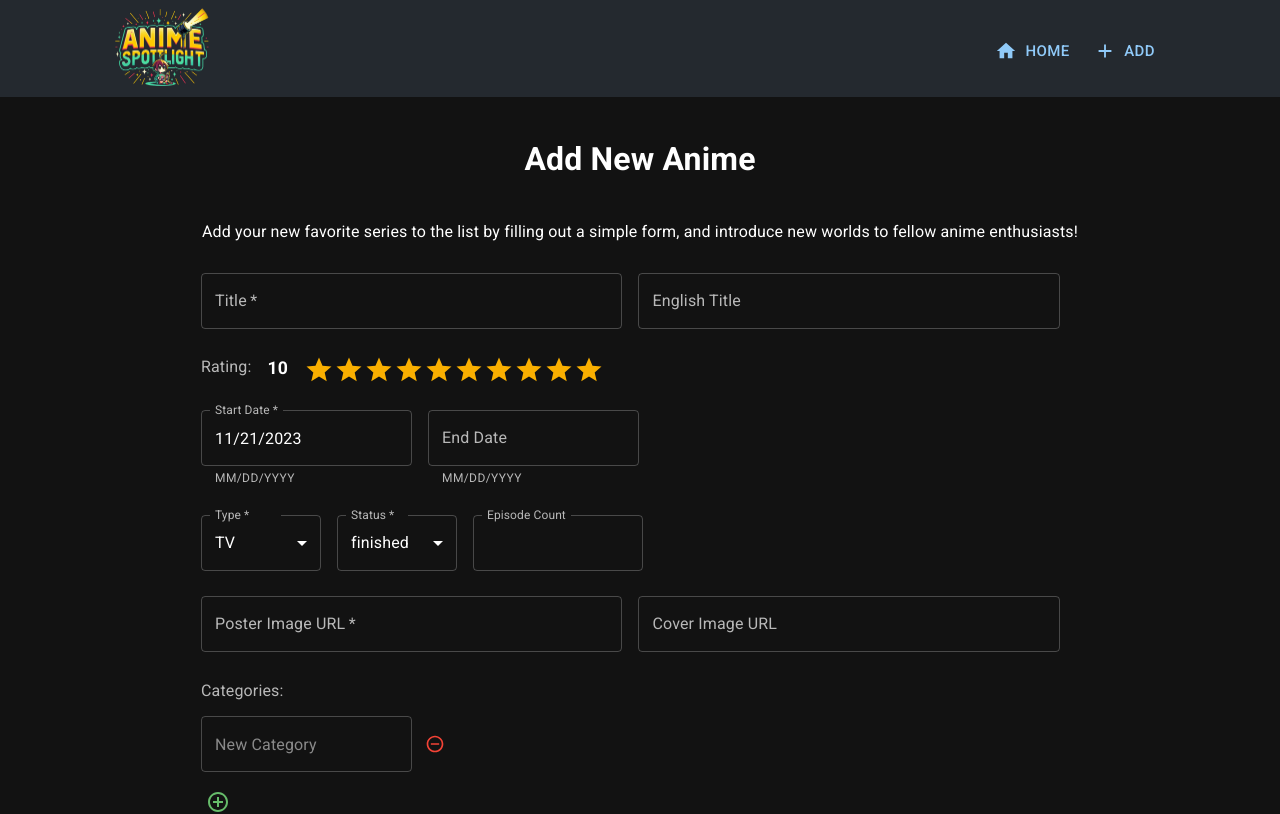
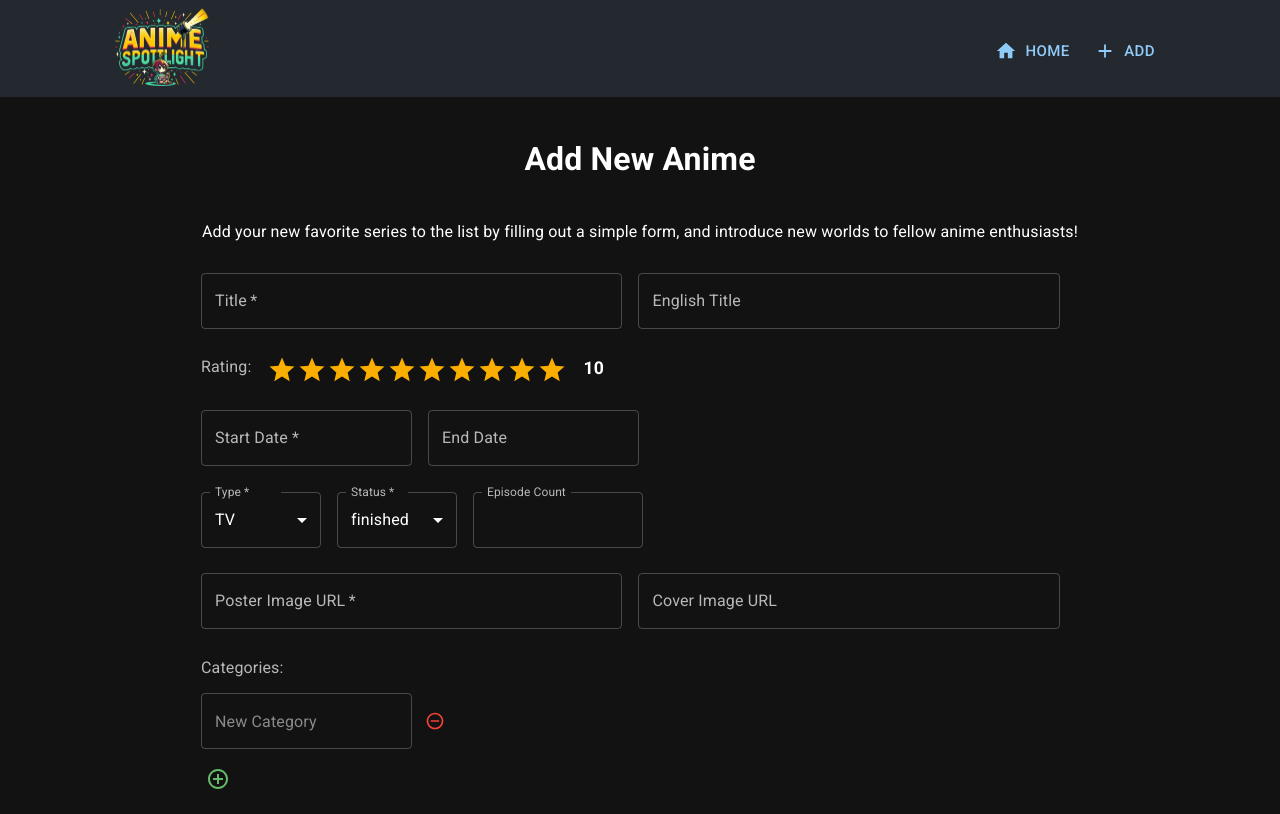
Before and after one commit to plhsu19/anime-spotlight, a Next.js app: page /new-anime in a window 1280 px wide. Shown: the top 814 px of the page. Built offline with nearby package versions, Linux system fonts and the light colour scheme.

Commit message:
[FE-10][Form] finish rating validation & dates binding updates with status/startDate changes

```diff
--- a/src/components/anime-form.tsx
+++ b/src/components/anime-form.tsx
@@ -32,9 +32,9 @@ export default function AnimeForm({
     enTitle: '',
     description: '',
     rating: 10,
-    startDate: dayjs().format(dateFormat),
+    startDate: null,
+    subtype: Subtype.TV,
     endDate: null,
-    subtype: Subtype.TV,
     status: Status.FINISHED,
     posterImage: '',
     coverImage: '',
@@ -45,8 +45,9 @@ export default function AnimeForm({
   const [errors, setErrors] = useState<ErrorsState>({});
 
   if (
-    fields.startDate !== 'Invalid Date' &&
-    preStartDate !== fields.startDate
+    preStartDate !== fields.startDate &&
+    fields.startDate !== null &&
+    fields.status === Status.FINISHED
   ) {
     setFields({ ...fields, endDate: fields.startDate });
     setPreStartDate(fields.startDate);
@@ -92,11 +93,7 @@ export default function AnimeForm({
   };
 
   const handleChange = (
-    event:
-      | React.ChangeEvent<HTMLInputElement | HTMLTextAreaElement>
-      | React.SyntheticEvent
-      | SelectChangeEvent<string>,
-    value?: number | null
+    event: React.ChangeEvent<HTMLInputElement | HTMLTextAreaElement>
   ): void => {
     if (event.target.name === 'episodeCount') {
       setFields({
@@ -108,12 +105,41 @@ export default function AnimeForm({
     } else {
       setFields({
         ...fields,
-        [event.target.name]: value !== undefined ? value : event.target.value
+        [event.target.name]: event.target.value
       });
     }
   };
 
-  // for text fields onBlur: trim the value and validate
+  const handleSelectChange = (event: SelectChangeEvent<string>): void => {
+    if (
+      event.target.value === Status.UPCOMING ||
+      event.target.value === Status.CURRENT
+    ) {
+      setFields({
+        ...fields,
+        [event.target.name]: event.target.value,
+        endDate: null
+      });
+    } else {
+      setFields({
+        ...fields,
+        [event.target.name]: event.target.value
+      });
+    }
+  };
+
+  const handleRatingChange = (
+    event: React.SyntheticEvent<Element, Event>,
+    value: number | null
+  ) => {
+    setFields({
+      ...fields,
+      [event.target.name]: value
+    });
+    validateField(event.target.name, value);
+  };
+
+  // for all TextFields onBlur: trim the value and validate
   const handleTextFieldBlur = (
     event: React.FocusEvent<HTMLInputElement | HTMLTextAreaElement>,
     index?: number
@@ -127,11 +153,13 @@ export default function AnimeForm({
         ...fields,
         [name]: updatedValue
       });
+    } else if (name === 'episodeCount') {
+      updatedValue = fields.episodeCount;
     } else {
       updatedValue = !!value.trim() ? value.trim() : null;
       setFields({
         ...fields,
-        [name]: updatedValue,
+        [name]: updatedValue
       });
     }
     validateField(name, updatedValue);
@@ -149,11 +177,6 @@ export default function AnimeForm({
       ...fields,
       [name]: null
     });
-  };
-
-  const endDateValue = (): dayjs.Dayjs | null => {
-    if (fields.status !== Status.FINISHED) return null;
-    return fields.endDate ? dayjs(fields.endDate, dateFormat) : null;
   };
 
   const handleCategoryChange = (
@@ -195,12 +218,13 @@ export default function AnimeForm({
       { [name]: value },
       { abortEarly: false }
     );
+    console.log(error);
     if (error) {
       if (name === 'categories') {
         const initialAcc: { [key: string | number]: string } = {};
 
         const categoriesError = error.details.reduce((acc, cur) => {
-          if (cur.path[1] != null) {
+          if (cur.path[1] != null && acc[cur.path[1]] == null) {
             acc[cur.path[1]] = cur.message;
           }
           return acc;
@@ -266,33 +290,55 @@ export default function AnimeForm({
       </div>
       <div className={animeFormStyles.fieldsContainer}>
         <span className={animeFormStyles.inputLabel}>Rating: </span>
-        <span className={animeFormStyles.ratingNumber}>{fields.rating}</span>
         <Rating
           name="rating"
           value={fields.rating}
-          onChange={handleChange}
+          onChange={handleRatingChange}
           size="large"
           max={10}
           precision={0.5}
         />
+        {fields.rating && (
+          <span className={animeFormStyles.ratingNumber}>{fields.rating}</span>
+        )}
+        {errors.rating && (
+          <span className={animeFormStyles.alert}>{errors.rating}</span>
+        )}
       </div>
       <div className={animeFormStyles.fieldsContainer}>
         <DatePicker
           label="Start Date *"
           value={fields.startDate ? dayjs(fields.startDate, dateFormat) : null}
+          minDate={
+            fields.status === Status.UPCOMING
+              ? dayjs().add(1, 'day')
+              : undefined
+          }
+          maxDate={fields.status !== Status.UPCOMING ? dayjs() : undefined}
           onChange={(value, context) => {
             handleDateChange('startDate', value);
           }}
           slotProps={{
+            field: {
+              clearable: true,
+              onClear: () => {
+                clearDate('startDate');
+              }
+            },
             textField: {
-              helperText: 'MM/DD/YYYY'
+              helperText: errors.startDate
             }
           }}
         />
         <DatePicker
           label="End Date"
-          value={endDateValue()}
-          minDate={dayjs(fields.startDate, dateFormat)}
+          value={fields.endDate ? dayjs(fields.endDate, dateFormat) : null}
+          minDate={
+            fields.status === Status.FINISHED
+              ? dayjs(fields.startDate, dateFormat)
+              : undefined
+          }
+          maxDate={fields.status === Status.FINISHED ? dayjs() : undefined}
           disabled={fields.status !== Status.FINISHED}
           onChange={(value, context) => {
             handleDateChange('endDate', value);
@@ -305,7 +351,7 @@ export default function AnimeForm({
               }
             },
             textField: {
-              helperText: 'MM/DD/YYYY'
+              helperText: errors.endDate
             }
           }}
         />
@@ -321,7 +367,7 @@ export default function AnimeForm({
             value={fields.subtype}
             label="Subtype *"
             onChange={(event) => {
-              handleChange(event);
+              handleSelectChange(event);
             }}
           >
             {Object.values(Subtype).map((subtype, index) => (
@@ -341,7 +387,7 @@ export default function AnimeForm({
             value={fields.status}
             label="Status *"
             onChange={(event) => {
-              handleChange(event);
+              handleSelectChange(event);
             }}
           >
             {Object.values(Status).map((status, index) => (
@@ -360,6 +406,7 @@ export default function AnimeForm({
           error={!!errors.episodeCount}
           value={fields.episodeCount ?? 'NaN'}
           onChange={handleChange}
+          onBlur={handleTextFieldBlur}
           helperText={errors.episodeCount}
         />
       </div>
--- a/src/styles/components/AnimeForm.module.css
+++ b/src/styles/components/AnimeForm.module.css
@@ -75,3 +75,8 @@
   display: flex;
   justify-content: center;
 }
+
+.alert {
+  color: #F44336;
+  font-size: 0.75rem;
+}
```
Also changed, not shown: src/types/components/anime-form-types.ts (+17 -0 lines).
